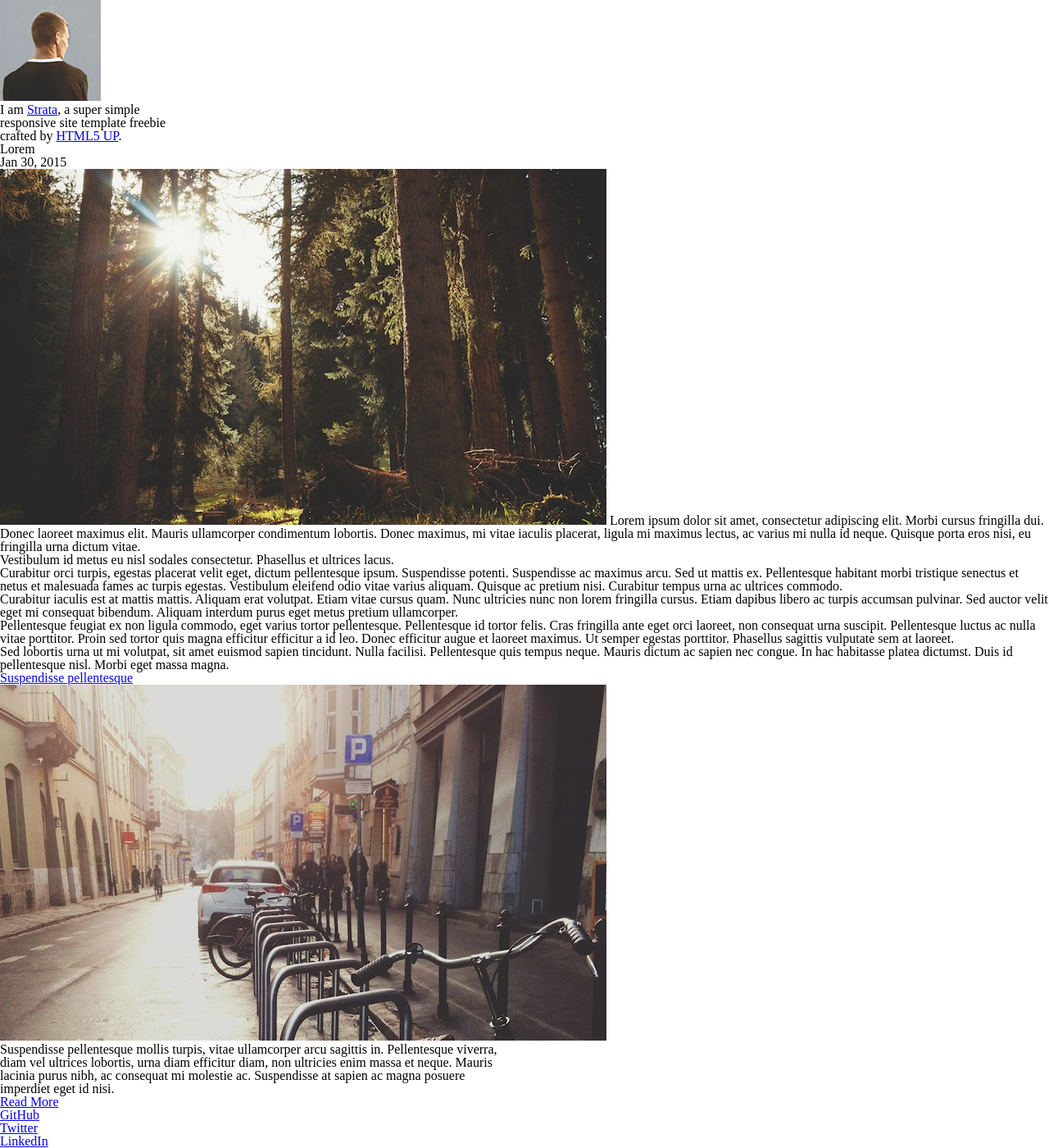
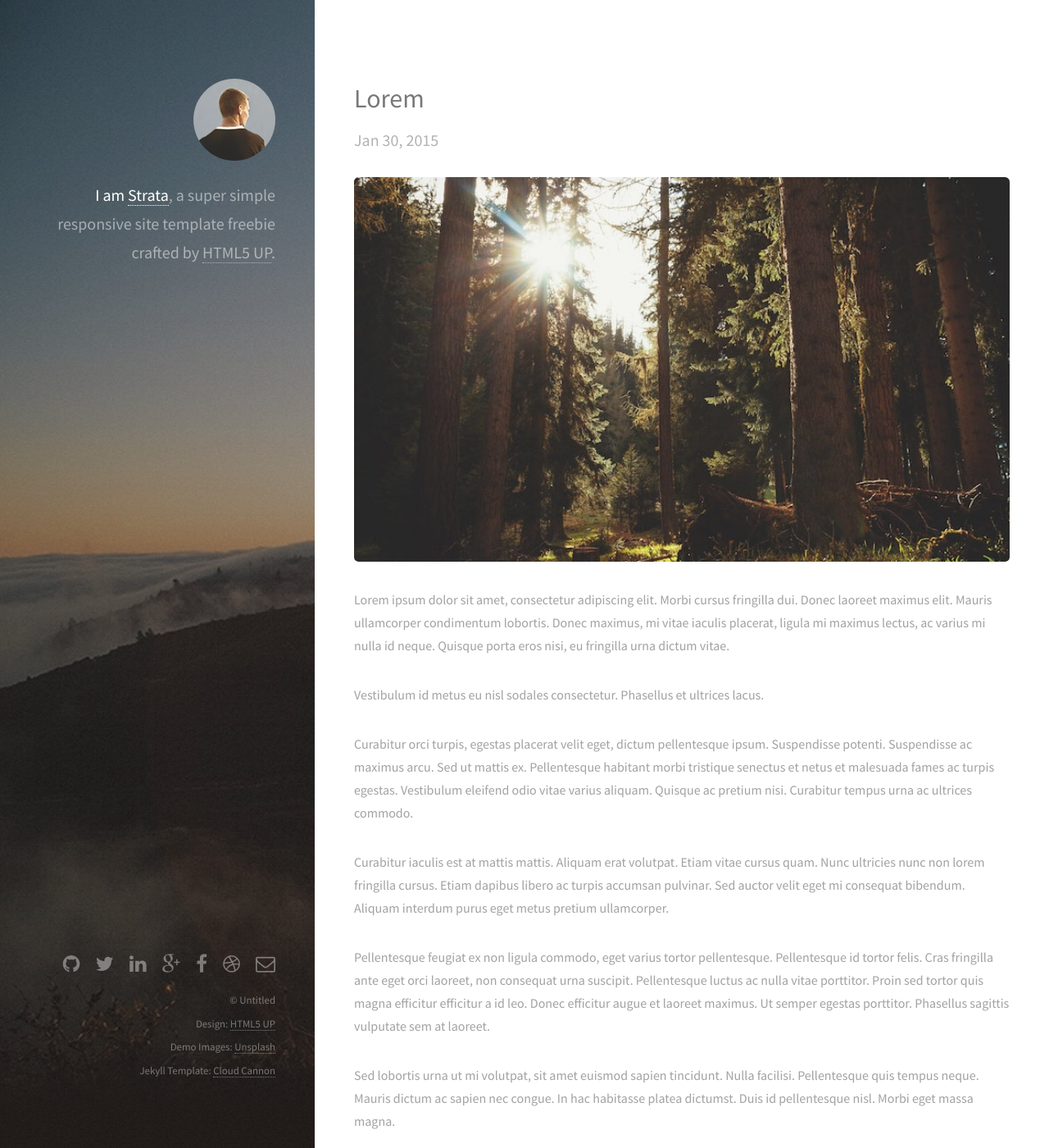
Before and after one commit to old-jekyll-templates/Strata-Jekyll-Theme, a Jekyll site: the page built from _posts/2015-01-30-Lorem.markdown, in a window 1280 px wide and 1400 px high. Shown: the whole window at 82% size. Built offline with Jekyll 4.4.1, drawn with Linux system fonts in a browser that asks for light colours; some of the changed text lies outside the part shown.

Commit message:
Add Jekyll requirement to sass files

```diff
--- a/css/style-large.scss
+++ b/css/style-large.scss
@@ -1,3 +1,8 @@
+---
+# style-large
+---
+
+
 @import 'vars';
 @import 'mixins';
 
--- a/css/style-medium.scss
+++ b/css/style-medium.scss
@@ -1,3 +1,7 @@
+---
+# style-medium
+---
+
 @import 'vars';
 @import 'mixins';
 
--- a/css/style-small.scss
+++ b/css/style-small.scss
@@ -1,3 +1,7 @@
+---
+# style-small
+---
+
 @import 'vars';
 @import 'mixins';
 
--- a/css/style-xlarge.scss
+++ b/css/style-xlarge.scss
@@ -1,3 +1,7 @@
+---
+# style-xlarge
+---
+
 @import 'vars';
 @import 'mixins';
 
--- a/css/style-xsmall.scss
+++ b/css/style-xsmall.scss
@@ -1,3 +1,7 @@
+---
+# style-xsmall
+---
+
 @import 'vars';
 @import 'mixins';
 
--- a/css/style.scss
+++ b/css/style.scss
@@ -1,3 +1,7 @@
+---
+# style
+---
+
 @import 'vars';
 @import 'mixins';
 @import 'font-awesome.min.css';
```
